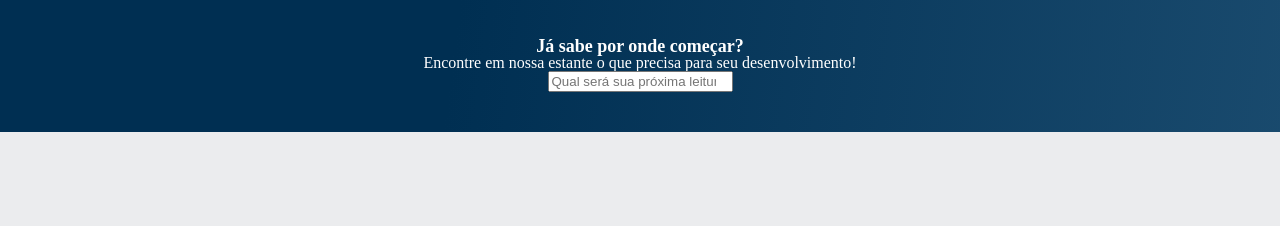
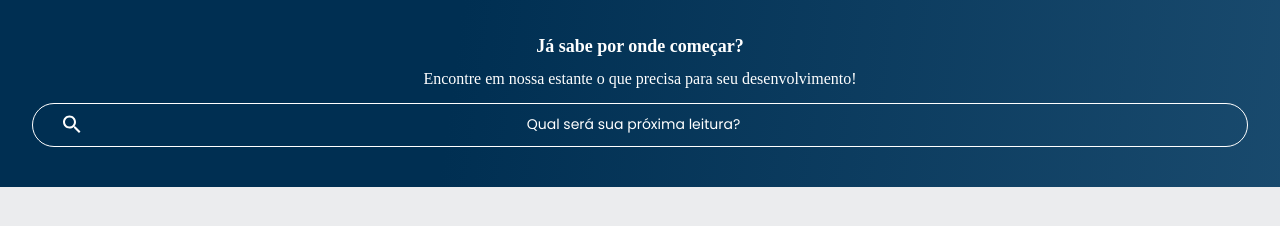
Before and after one commit to Andressa-Mota/shopbooks, a plain HTML site: page index.html in a window 1280 px wide. Shown: the part 72-298 px from the top of the page. Drawn offline with Linux system fonts and the light colour scheme.

Commit message:
criando banner

```diff
--- a/index.html
+++ b/index.html
@@ -37,7 +37,7 @@
 <section class="banner">
     <h2 class="banner-titulo">Já sabe por onde começar?</h2>
     <p class="banner-texto">Encontre em nossa estante o que precisa para seu desenvolvimento!</p>
-    <input type="search" placeholder="Qual será sua próxima leitura?">
+    <input class="banner-pesquisa" type="search" placeholder="Qual será sua próxima leitura?">
 </section>
 </body>
 </html>
--- a/styles/banner.css
+++ b/styles/banner.css
@@ -10,4 +10,22 @@
 }
 .banner-texto{
 font-weight: 500;
+margin: 1em 0;
 }
+.banner-pesquisa{
+    background-color: transparent;
+    border: 1px solid var(--branco);
+    color: var(--branco);
+    border-radius: 24px;
+    padding: 1em;
+    width: 100%;
+}
+.banner-pesquisa::placeholder{
+    font-family: var( --fonte--principal);
+    font-size: 14px;
+    font-weight: 400;
+    text-align: center;
+    color: var(--branco);
+    background: url(../Img/Pesquisa.svg) no-repeat;
+    background-position: 1em;
+}
```
Also changed, not shown: Img/Pesquisa.svg (added).
